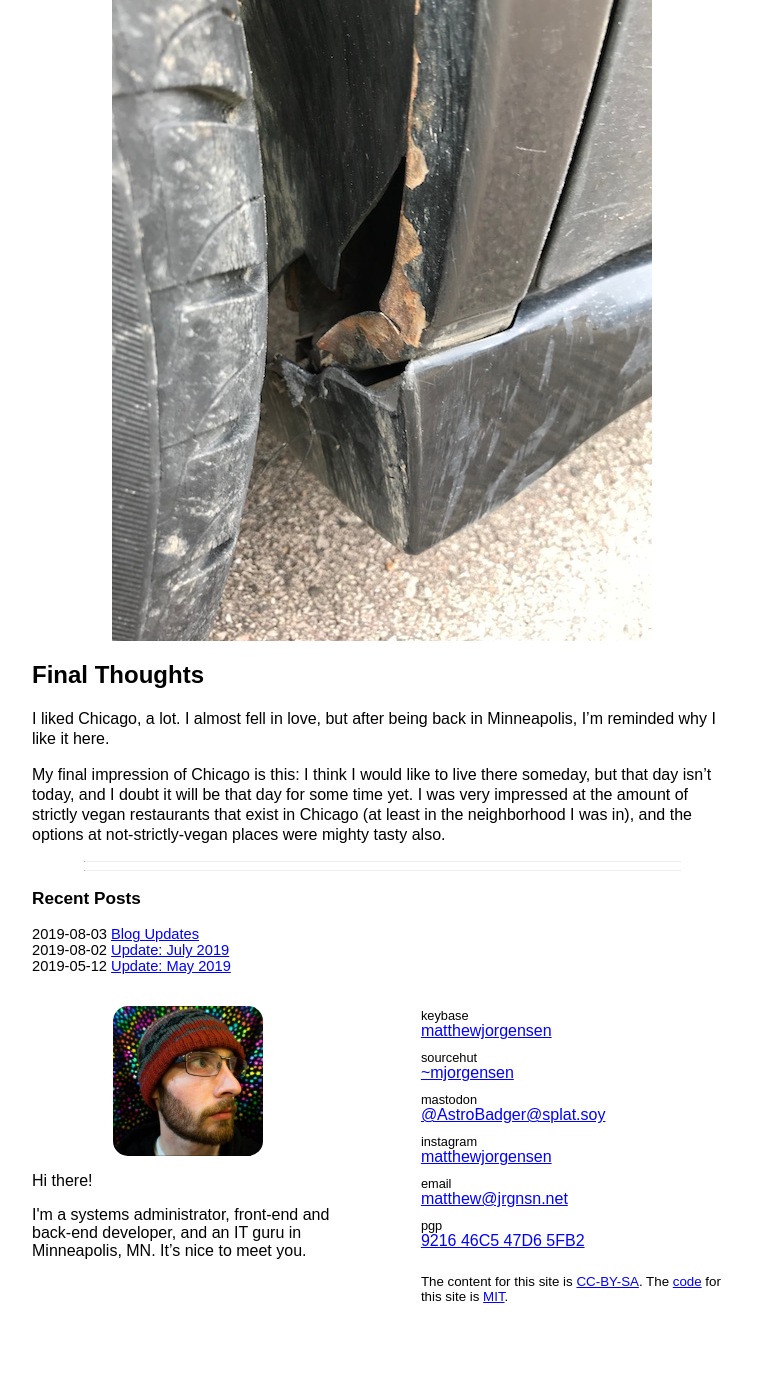
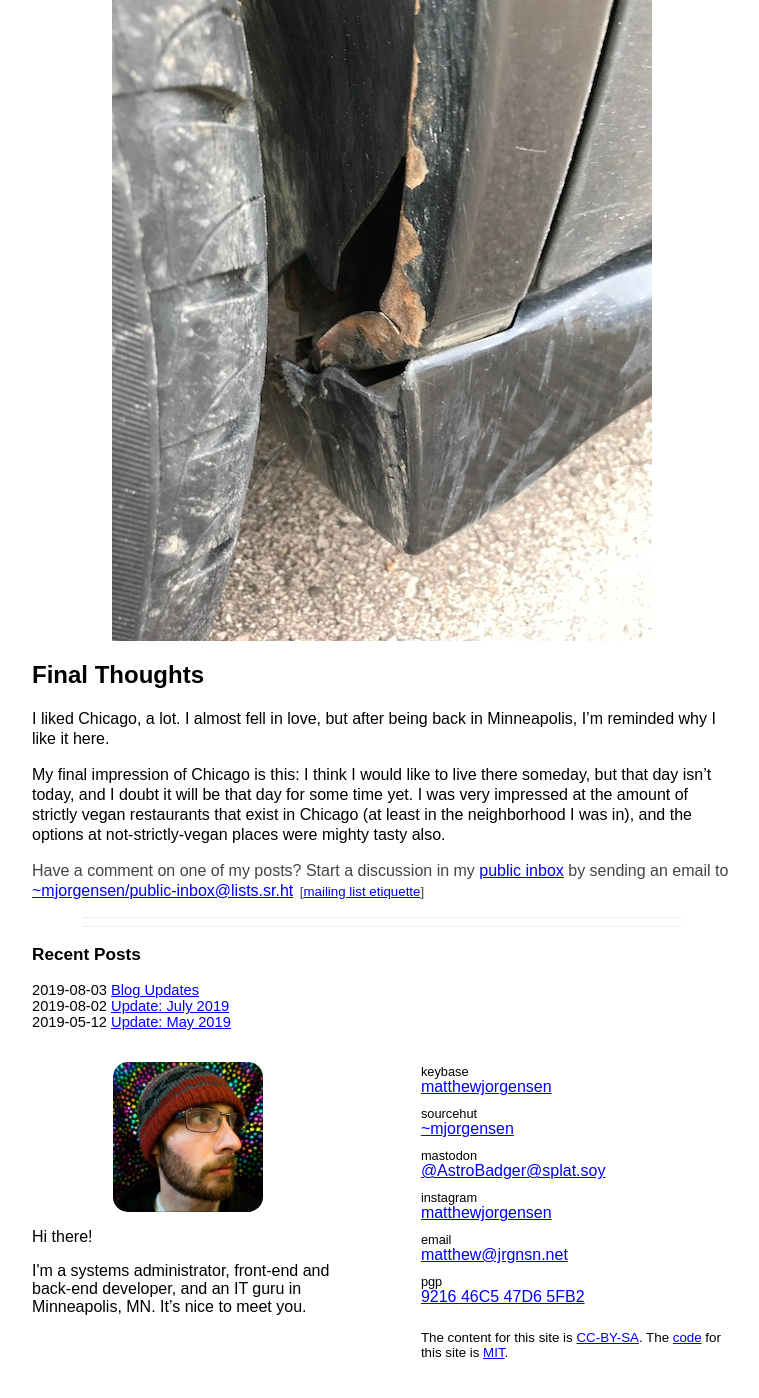
Before and after one commit to prplecake/jrgnsn.net, a Jekyll site: the page built from _travel/2017-11-11-Trip-to-Chicago.md, in a window 1280 px wide and 1400 px high, scrolled down 7122 px. Shown: the whole window, without its empty margins (258-1017 px from the left). Built offline with Jekyll 4.4.1, drawn with Linux system fonts in a browser that asks for light colours; before the commit the page ends 8466 px from its top, so only the background shows below that.

Commit message:
Add public inbox link to posts

```diff
--- a/_layouts/post.html
+++ b/_layouts/post.html
@@ -4,5 +4,15 @@ showTitle: true
 ---
 
 {{ content }}
+
+<p class="text-muted">
+    Have a comment on one of my posts? Start a discussion in my
+    <a href="https://lists.sr.ht/~mjorgensen/public-inbox">public inbox</a>
+    by sending an email to
+    <a href="mailto:~mjorgensen/public-inbox@lists.sr.ht?Subject=Re%3A%20{{ page.title | uri_escape }}">~mjorgensen/public-inbox@lists.sr.ht</a>
+    <small style="padding-left: 2px">
+    [<a href="https://man.sr.ht/lists.sr.ht/etiquette.md">mailing list etiquette</a>]
+    </small>
+</p>
 <hr />
 {%- include webring_out.html -%}
--- a/css/style.css
+++ b/css/style.css
@@ -320,6 +320,10 @@ h1 {
   border-color: #B8DAFF;
 }
 
+.text-muted {
+  color: #444;
+}
+
 .site-footer {
   font-size: 10pt;
   padding-top: 0.5rem;
```
